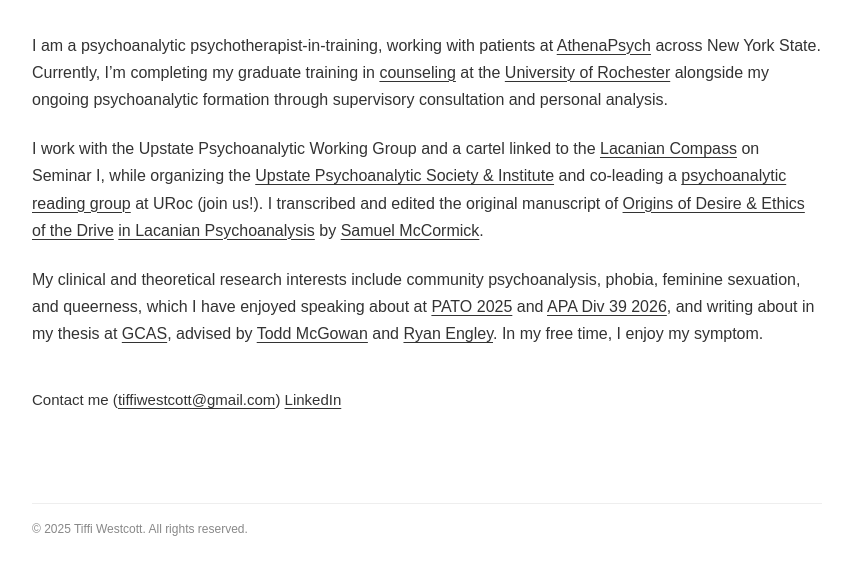
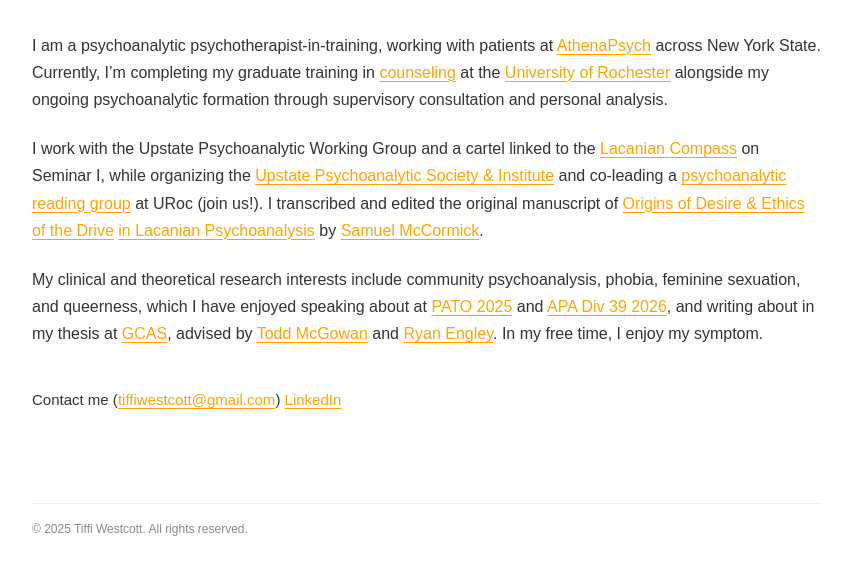
Before and after one commit to t1ffi/tiffi, a plain HTML site: page index.html in a window 1280 px wide. Shown: the part 185-760 px from the top of the page, without its empty margins (213-1064 px from the left). Drawn offline with Linux system fonts and the light colour scheme.

Commit message:
Update styles.css

```diff
--- a/styles.css
+++ b/styles.css
@@ -55,7 +55,7 @@ h1 {
 
 /* HYPERLINKS */
 a {
-    color: #333333;
+    color: #FFA500;
     text-decoration: underline;
     text-decoration-thickness: 1px;
     text-underline-offset: 3px;
```
